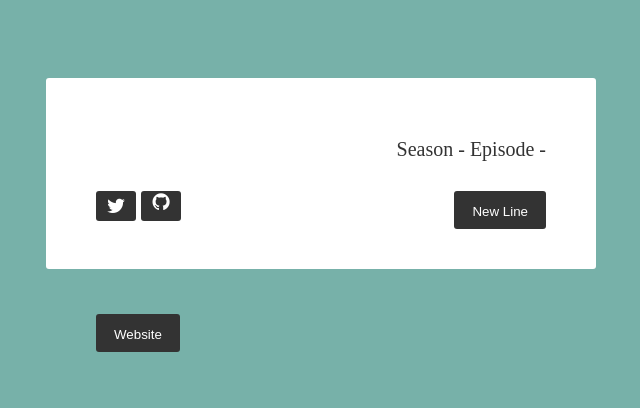
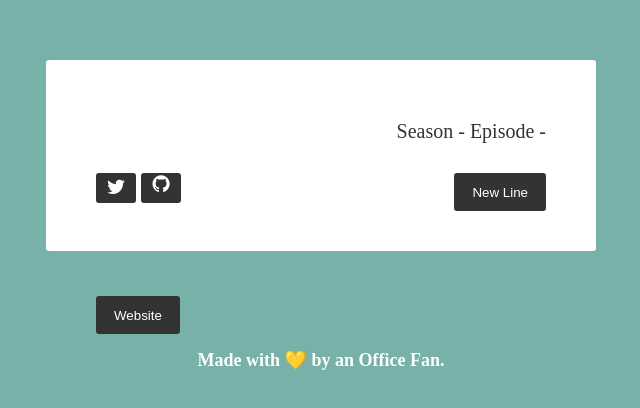
Before and after one commit to InosRahul/creed_db, a React (Create React App) app: page / in a window 1280 px wide. Shown: the part 170-578 px from the top of the page, without its empty margins (319-959 px from the left). Built offline with nearby package versions, Linux system fonts and the light colour scheme; no server answers.

Commit message:
minor fixes: footer, background color

```diff
--- a/src/components/Footer.css
+++ b/src/components/Footer.css
@@ -3,6 +3,14 @@
     display: block;
     margin: 15px auto 30px auto;
     font-size: 12px;
+}
+
+h3 {
+  text-align: center;
+  color: #fff;
+  display: block;
+  font-size: 18px;
+  margin: 15px auto 30px auto;
 }
 
 a {
--- a/src/components/Footer.js
+++ b/src/components/Footer.js
@@ -18,6 +18,7 @@ const Footer = () => {
                     </a>
                 </button>
         </div>
+        <h3>Made with 💛 by an Office Fan.</h3>
         </div>
     )
 }
--- a/src/components/Thoughts.js
+++ b/src/components/Thoughts.js
@@ -46,7 +46,7 @@ const Thoughts = () => {
 
     const handleClick = () => {
         getNewThought();
-        document.body.style.backgroundColor = color;
+        document.querySelector('body').style.backgroundColor = color;
     }
 
     return (
```
